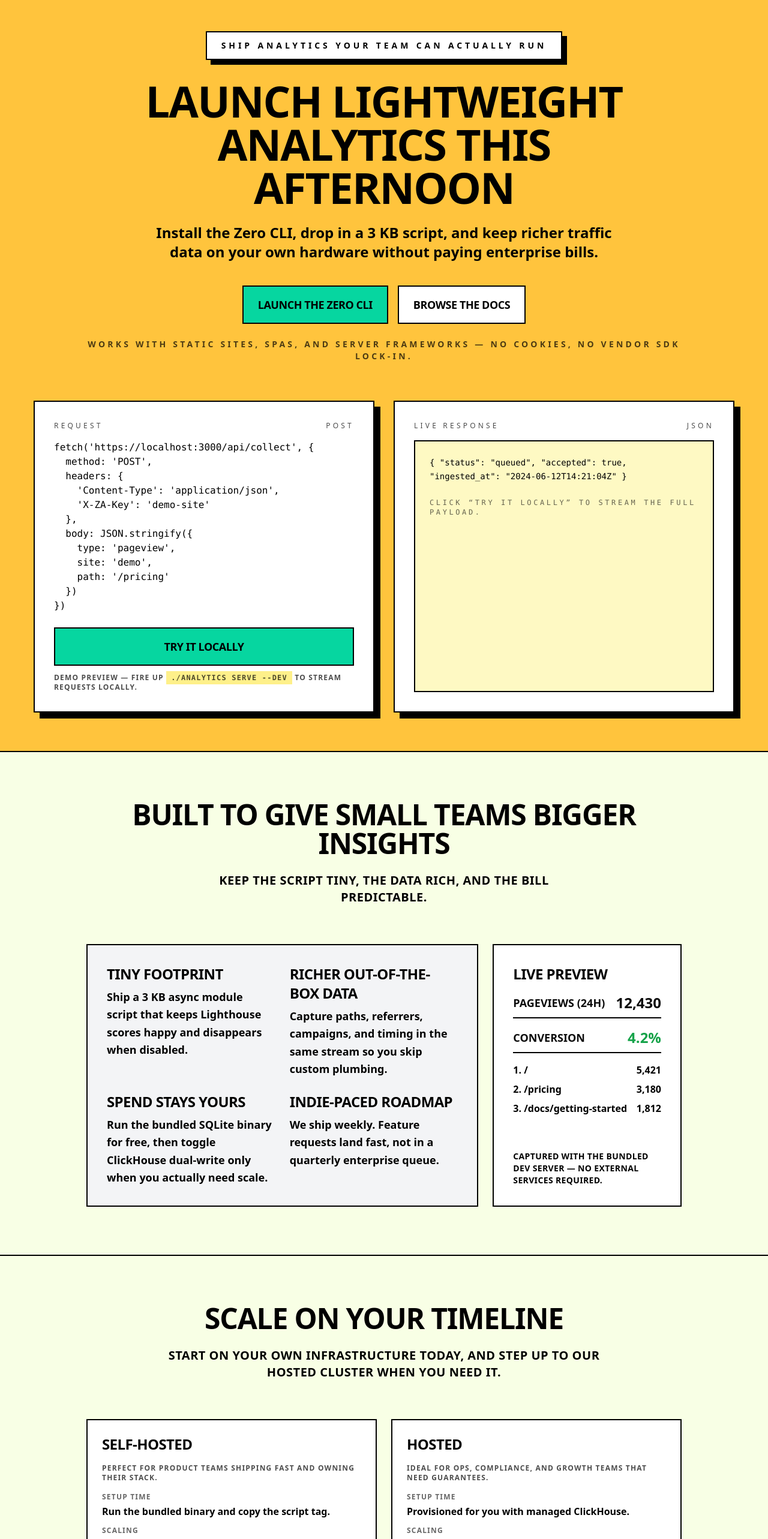
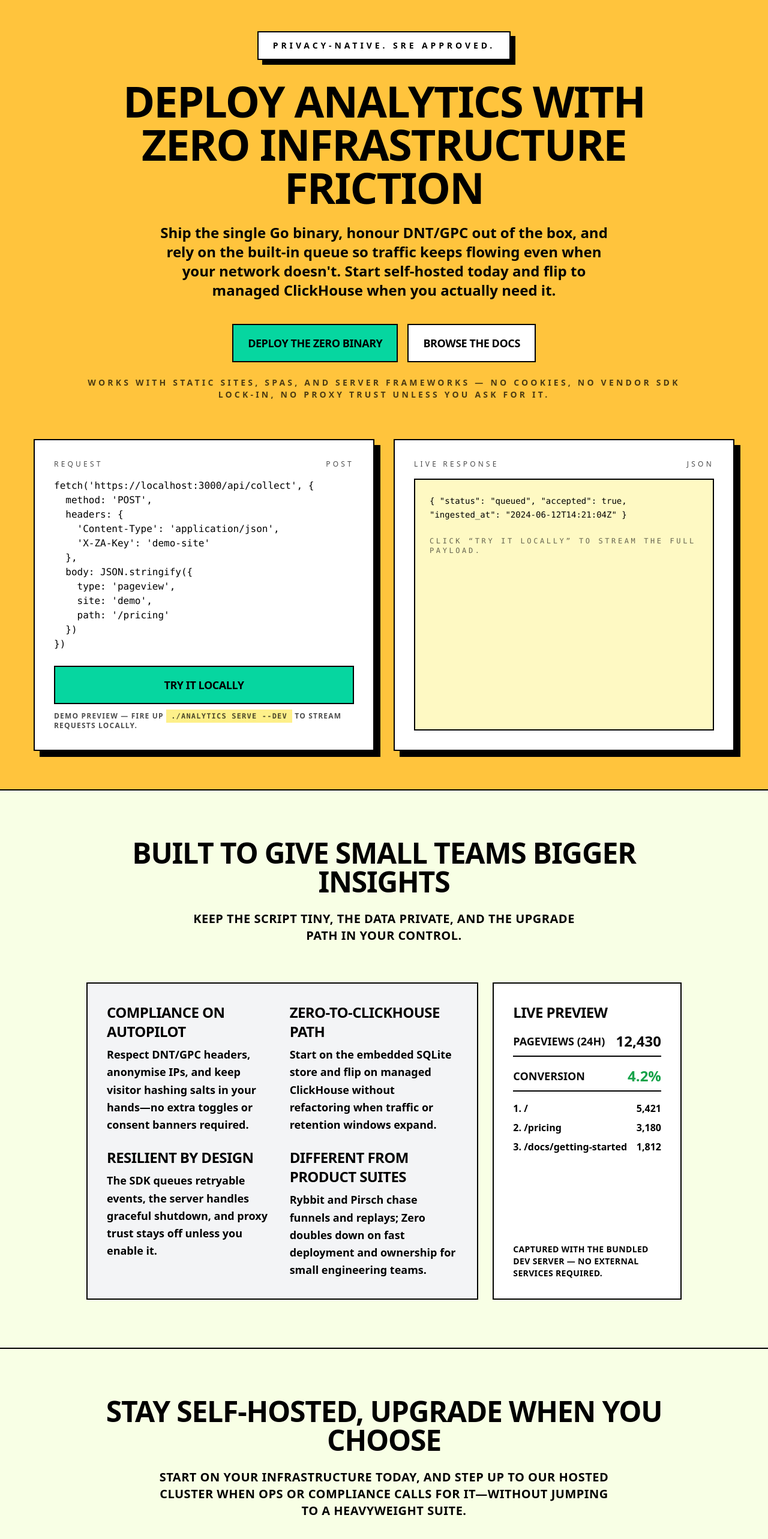
Before and after one commit to zeroanalytics/landing, a Next.js app: page / in a window 1280 px wide. Shown: the part 60-2626 px from the top of the page at 60% size. Built offline with nearby package versions, Linux system fonts and the light colour scheme.

Commit message:
fix GH deployment

```diff
--- a/src/components/Comparison.tsx
+++ b/src/components/Comparison.tsx
@@ -3,8 +3,8 @@ import Link from 'next/link'
 const rows = [
   {
     label: 'Setup time',
-    self: 'Run the bundled binary and copy the script tag.',
-    hosted: 'Provisioned for you with managed ClickHouse.',
+    self: 'Run the single binary, copy the script tag, respect DNT by default.',
+    hosted: 'Provisioned for you with managed ClickHouse and privacy defaults intact.',
   },
   {
     label: 'Scaling',
@@ -29,6 +29,12 @@ const rows = [
     self: 'Zero monthly invoice -- run it on your own SQLite instance for free.',
     hosted: 'Flat early-access pricing while we polish metered billing.',
   },
+  {
+    label: 'Versus product suites',
+    self: 'Drop in Zero when Rybbit or Pirsch feels like overkill and you still want to own the stack.',
+    hosted:
+      'Keep the same privacy-first data model while we run the infrastructure—no funnel or replay bloat required.',
+  },
 ]
 
 export default function Comparison() {
@@ -41,11 +47,12 @@ export default function Comparison() {
         <div className="max-w-screen-lg mx-auto px-4">
           <div className="text-center mb-16">
             <h2 className="text-4xl md:text-5xl font-extrabold text-black uppercase tracking-tight font-sans mb-6">
-              Scale on your timeline
+              Stay self-hosted, upgrade when you choose
             </h2>
             <p className="text-xl text-black font-bold uppercase tracking-wide max-w-3xl mx-auto">
-              Start on your own infrastructure today, and step up to our hosted
-              cluster when you need it.
+              Start on your infrastructure today, and step up to our hosted
+              cluster when ops or compliance calls for it—without jumping to a
+              heavyweight suite.
             </p>
           </div>
           <div className="grid grid-cols-1 md:grid-cols-2 gap-6">
--- a/src/components/FAQ.tsx
+++ b/src/components/FAQ.tsx
@@ -4,19 +4,19 @@ import { useState } from 'react'
 
 const faqs = [
   {
-    question: 'How is this different from Google Analytics?',
+    question: 'How is this different from Google Analytics or product suites like Rybbit?',
     answer:
-      "Zero Analytics deploys in 30 seconds with zero infrastructure. No complex setup, no privacy concerns, no massive JavaScript bundle slowing your site. Just copy one script tag and you're done.",
+      "Zero deploys in 30 seconds as a single binary. You get privacy-native metrics without adopting funnels, replays, or managed dashboards you don't need.",
   },
   {
     question: 'Is this really GDPR compliant?',
     answer:
-      "Yes, 100%. We don't use cookies, don't track personal data, and anonymize all visitor information by design. No privacy banners or consent forms needed.",
+      "Yes. DNT and GPC headers pause collection automatically, IPs are anonymised, and visitor salts stay on your hardware. No consent banners required.",
   },
   {
     question: 'What happens when I get a lot of traffic?',
     answer:
-      "Zero Analytics automatically scales from SQLite to ClickHouse when needed. You'll never hit performance walls or need to migrate manually.",
+      "Flip on ClickHouse dual-write—either self-managed or on our hosted tier—without touching your integration. The data model stays identical.",
   },
   {
     question: 'Can I self-host this?',
@@ -26,12 +26,12 @@ const faqs = [
   {
     question: 'How accurate is the data compared to Google Analytics?',
     answer:
-      'More accurate for real users. We filter out bots and scrapers automatically, so you see genuine human traffic without the noise.',
+      'More accurate for real users. We filter bots, respect do-not-track, and never trust proxy headers unless you explicitly enable them.',
   },
   {
     question: 'What if I need more advanced features?',
     answer:
-      'Zero Analytics includes custom events, goal tracking, and performance monitoring out of the box. For enterprise features, we offer paid tiers.',
+      'Zero focuses on self-serve metrics, consent-friendly data, and resilience. If you later need heavy product analytics, you can still export the same ClickHouse tables elsewhere.',
   },
 ]
 
--- a/src/components/Features.tsx
+++ b/src/components/Features.tsx
@@ -1,23 +1,23 @@
 const features = [
   {
-    title: 'Tiny footprint',
+    title: 'Compliance on autopilot',
     description:
-      'Ship a 3 KB async module script that keeps Lighthouse scores happy and disappears when disabled.',
+      'Respect DNT/GPC headers, anonymise IPs, and keep visitor hashing salts in your hands—no extra toggles or consent banners required.',
   },
   {
-    title: 'Richer out-of-the-box data',
+    title: 'Zero-to-ClickHouse path',
     description:
-      'Capture paths, referrers, campaigns, and timing in the same stream so you skip custom plumbing.',
+      'Start on the embedded SQLite store and flip on managed ClickHouse without refactoring when traffic or retention windows expand.',
   },
   {
-    title: 'Spend stays yours',
+    title: 'Resilient by design',
     description:
-      'Run the bundled SQLite binary for free, then toggle ClickHouse dual-write only when you actually need scale.',
+      'The SDK queues retryable events, the server handles graceful shutdown, and proxy trust stays off unless you enable it.',
   },
   {
-    title: 'Indie-paced roadmap',
+    title: 'Different from product suites',
     description:
-      'We ship weekly. Feature requests land fast, not in a quarterly enterprise queue.',
+      'Rybbit and Pirsch chase funnels and replays; Zero doubles down on fast deployment and ownership for small engineering teams.',
   },
 ]
 
@@ -35,7 +35,7 @@ export default function Features() {
               Built to give small teams bigger insights
             </h2>
             <p className="text-xl text-black max-w-2xl mx-auto font-bold uppercase tracking-wide">
-              Keep the script tiny, the data rich, and the bill predictable.
+              Keep the script tiny, the data private, and the upgrade path in your control.
             </p>
           </div>
           <div className="grid grid-cols-1 xl:grid-cols-3 gap-6 items-stretch">
--- a/src/components/Hero.tsx
+++ b/src/components/Hero.tsx
@@ -12,23 +12,23 @@ export default function Hero() {
             className="inline-flex items-center gap-3 px-6 py-3 bg-white brutalist-border uppercase text-xs sm:text-sm tracking-[0.35em] font-extrabold mb-8"
             style={{ boxShadow: '8px 8px 0 0 #000' }}
           >
-            <span className="text-black">
-              Ship analytics your team can actually run
-            </span>
+            <span className="text-black">Privacy-native. SRE approved.</span>
           </div>
           <h1 className="text-4xl sm:text-6xl md:text-7xl text-black leading-tight tracking-tight">
-            Launch lightweight analytics this afternoon
+            Deploy analytics with zero infrastructure friction
           </h1>
           <p className="mt-6 text-lg sm:text-2xl text-black font-semibold max-w-3xl mx-auto leading-relaxed">
-            Install the Zero CLI, drop in a 3 KB script, and keep richer traffic
-            data on your own hardware without paying enterprise bills.
+            Ship the single Go binary, honour DNT/GPC out of the box, and rely on
+            the built-in queue so traffic keeps flowing even when your network
+            doesn&apos;t. Start self-hosted today and flip to managed ClickHouse when
+            you actually need it.
           </p>
           <div className="mt-10 flex flex-col sm:flex-row items-center justify-center gap-4">
             <Link
               href="/#early-access"
               className="btn btn-accent btn-lg w-full sm:w-auto"
             >
-              Launch the Zero CLI
+              Deploy the Zero binary
             </Link>
             <Link
               href="https://zeroanalytics.io/docs"
@@ -39,7 +39,7 @@ export default function Hero() {
           </div>
           <p className="mt-6 text-xs sm:text-sm uppercase tracking-[0.3em] text-black/70 font-semibold">
             Works with static sites, SPAs, and server frameworks — no cookies,
-            no vendor SDK lock-in.
+            no vendor SDK lock-in, no proxy trust unless you ask for it.
           </p>
         </div>
 
```
